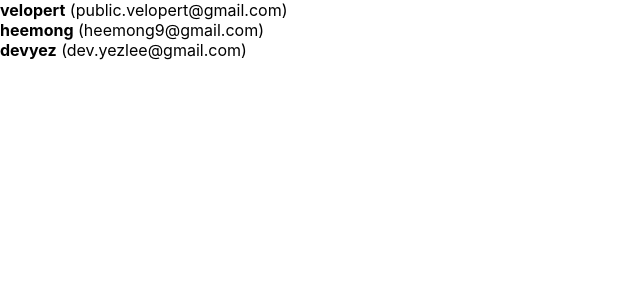
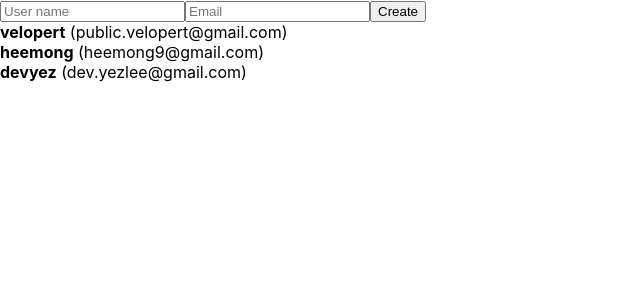
Before and after one commit to yezlee/begin-react, a React (Create React App) app: page / in a window 1280 px wide. Shown: the top 300 px of the page, without its empty margins (0-640 px from the left). Built offline with nearby package versions, Linux system fonts and the light colour scheme.

Commit message:
2 Ways to Merge Arrays - spread / concat operator

```diff
--- a/src/App.js
+++ b/src/App.js
@@ -1,8 +1,23 @@
-import React, { useRef } from "react";
+import React, { useRef, useState } from "react";
+import CreateUser from "./CreateUser";
 import UserList from "./UserList";
 
 function App() {
-  const users = [
+  const [inputs, setInputs] = useState({
+    username: "",
+    email: "",
+  });
+  const { username, email } = inputs;
+  const onChange = (e) => {
+    const { name, value } = e.target;
+    setInputs({
+      ...inputs,
+      [name]: value,
+    });
+  };
+
+  // 이렇게 useState로 감싸주면, 즉 바깥으로 빼주면 밖에서도 이걸 쓸수 있게 해주는것임.. (? 근데 원래도 썼던게..아닌가..)
+  const [users, setUsers] = useState([
     {
       id: 1,
       username: "velopert",
@@ -18,12 +33,27 @@
       username: "devyez",
       email: "dev.yezlee@gmail.com",
     },
-  ];
+  ]);
 
   const nextId = useRef(4);
   // 위에 아이디가 3까지 있으니까 4로 해주고
   // 담에 또 새로운 아이디, nextId가 생기는거를 위해서 함수를 만들거
+
   const onCreate = () => {
+    const user = {
+      id: nextId.current,
+      username,
+      email,
+    };
+    setUsers([...users, user]);
+    // 위에처럼 spread 문법말고 concat 문법을 써도 됨. push는 안돼!!!! spread or concat 이거 둘중하나만.
+    // setUsers(users.concat(user)); 결과는 같다.
+
+    setInputs({
+      username: "",
+      email: "",
+    });
+
     console.log(nextId.current); //4
     //새로 만들때마다 현재 아이디가 뭔지 알고싶음 위와같은 코드를 작성하고
     nextId.current += 1;
@@ -36,8 +66,18 @@
     // 컴포넌트가 리렌더링돼도 기억하고 싶은 값이 있을때도 useRef를 쓴다.
   };
 
-  return <UserList users={users} />;
-  // 이렇게 하면 위에 적은 users를 UserList 컴포넌트에 전달하는 것임
+  return (
+    <>
+      <CreateUser
+        username={username}
+        email={email}
+        onChange={onChange}
+        onCreate={onCreate}
+      />
+      <UserList users={users} />
+      {/* 이렇게 하면 위에 적은 users를 UserList 컴포넌트에 전달하는 것임 */}
+    </>
+  );
 }
 
 export default App;
--- /dev/null
+++ b/src/CreateUser.js
@@ -0,0 +1,23 @@
+import React from "react";
+
+function CreateUser({ username, email, onChange, onCreate }) {
+  return (
+    <div>
+      <input
+        name="username"
+        placeholder="User name"
+        onChange={onChange}
+        value={username}
+      />
+      <input
+        name="email"
+        placeholder="Email"
+        onChange={onChange}
+        value={email}
+      />
+      <button onClick={onCreate}>Create</button>
+    </div>
+  );
+}
+
+export default CreateUser;
```
